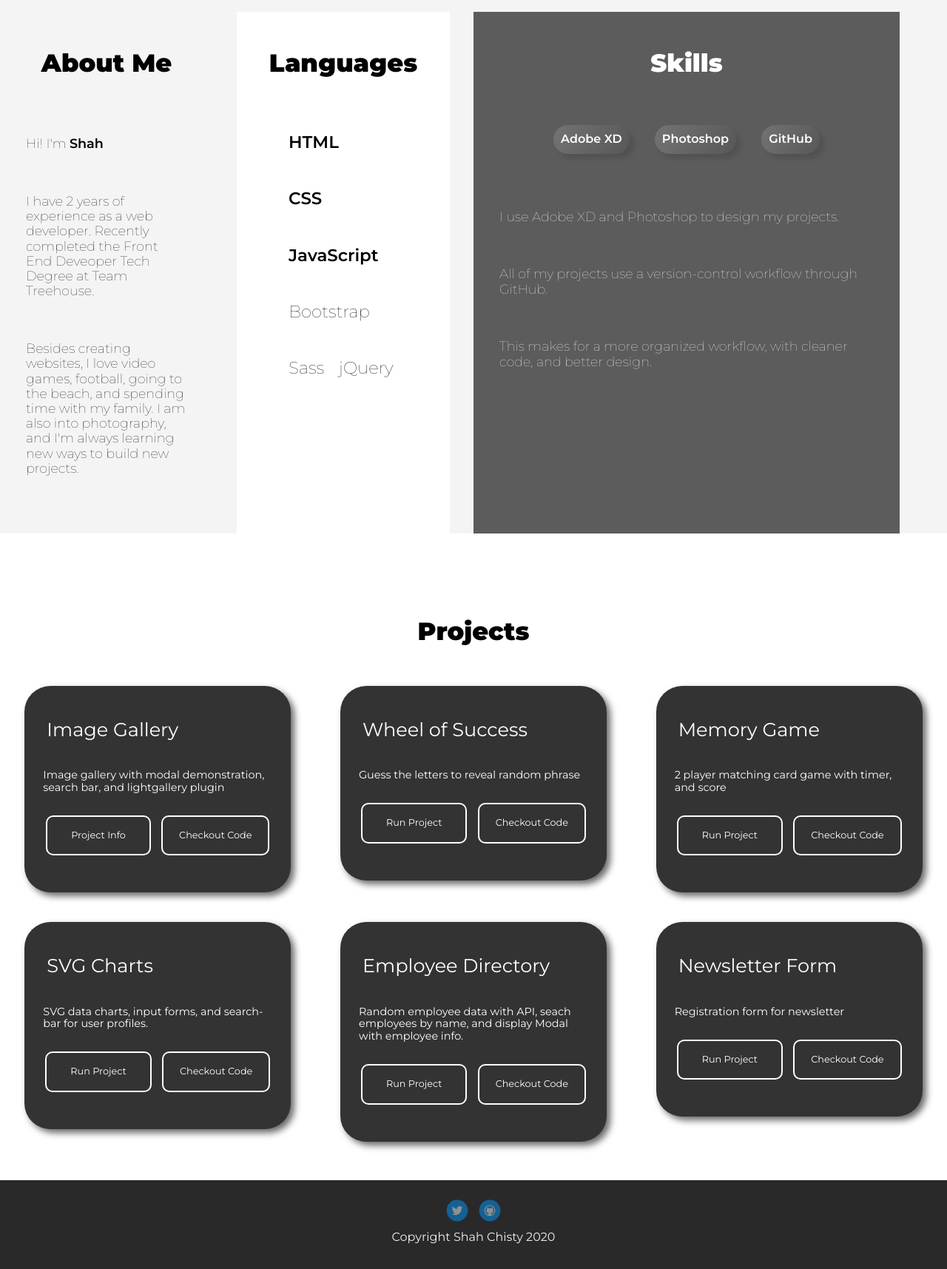
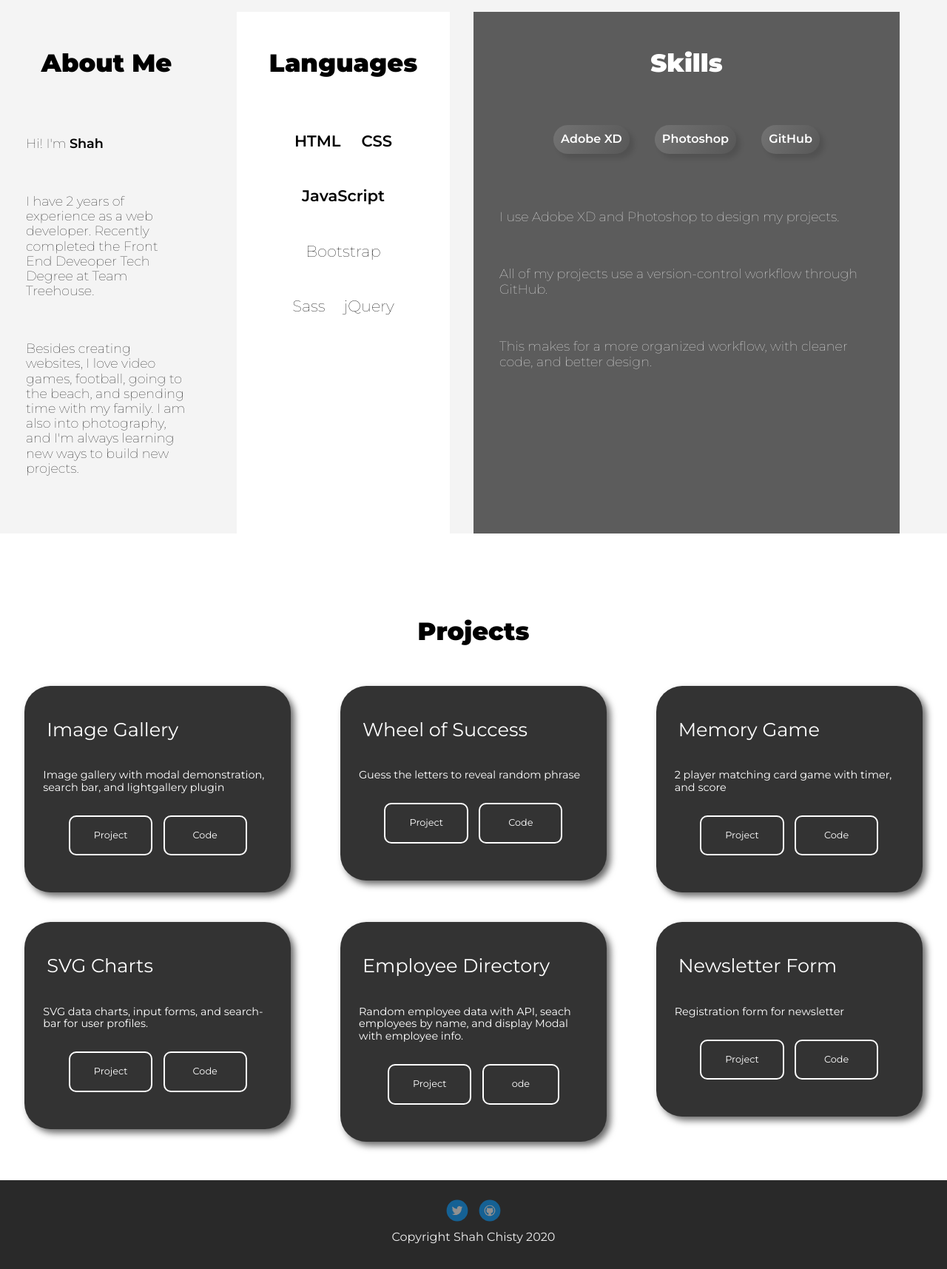
Before and after one commit to Sizu24/sizu24.github.io, a PHP site: page / in a window 1280 px wide. Shown: the part 1507-3222 px from the top of the page at 74% size. Run offline with PHP 8.4, Linux system fonts and the light colour scheme; some libraries are stand-ins or nearby versions.

Commit message:
spacing for language list

```diff
--- a/css/style.css
+++ b/css/style.css
@@ -470,6 +470,7 @@ span {
   margin: 0 auto;
   padding: 0 60px 50px 60px;
   display: flex;
+  justify-content: space-evenly;
   list-style: none;
   flex-wrap: wrap;
   font-weight: 100;
@@ -479,18 +480,9 @@ span {
   margin: 15px 0px;
   padding: 10px;
 }
-@media (min-width: 576px) {
+@media (min-width: 376px) {
   .languages ul li {
-    font-size: 1.3em;
-  }
-  .languages ul li:nth-child(1) {
-    margin-right: 75px;
-  }
-  .languages ul li:nth-child(2) {
-    margin-right: 0px;
-  }
-  .languages ul li:nth-child(5) {
-    margin-right: 0px;
+    font-size: 1.2em;
   }
 }
 .languages ul li:nth-child(-n+3) {
@@ -891,7 +883,7 @@ footer .copyright {
   background-color: transparent;
   border: 2px solid #fff;
   color: #fff;
-  padding: 18px 22px;
+  padding: 18px 38px;
   border-radius: 10px;
   margin: 0 5px;
 }
--- a/index.html
+++ b/index.html
@@ -130,8 +130,8 @@
             <p class="card-description">
               Image gallery with modal demonstration, search bar, and lightgallery plugin
             </p>
-            <button class="run-button">Project Info</button>
-            <button class="code-button">Checkout Code</button>
+            <button class="run-button">Project</button>
+            <button class="code-button">Code</button>
           </div>
 
           <div class="card">
@@ -142,8 +142,8 @@
             <p class="card-description">
               Guess the letters to reveal random phrase
             </p>
-            <button class="run-button">Run Project</button>
-            <button class="code-button">Checkout Code</button>
+            <button class="run-button">Project</button>
+            <button class="code-button">Code</button>
           </div>
 
           <div class="card">
@@ -154,8 +154,8 @@
               <p class="card-description">
                 2 player matching card game with timer, and score
               </p>
-              <button class="run-button">Run Project</button>
-              <button class="code-button">Checkout Code</button>
+              <button class="run-button">Project</button>
+              <button class="code-button">Code</button>
           </div>
 
           <div class="card">
@@ -168,8 +168,8 @@
               <p class="card-description">
                 SVG data charts, input forms, and search-bar for user profiles.
               </p>
-              <button class="run-button">Run Project</button>
-              <button class="code-button">Checkout Code</button>
+              <button class="run-button">Project</button>
+              <button class="code-button">Code</button>
           </div>
 
           <div class="card">
@@ -180,8 +180,8 @@
             <p class="card-description">
               Random employee data with API, seach employees by name, and display Modal with employee info.
             </p>
-            <button class="run-button">Run Project</button>
-            <button class="code-button">Checkout Code</button>
+            <button class="run-button">Project</button>
+            <button class="code-button">ode</button>
           </div>
 
           <div class="card">
@@ -192,8 +192,8 @@
             <p class="card-description">
               Registration form for newsletter
             </p>
-            <button class="run-button">Run Project</button>
-            <button class="code-button">Checkout Code</button>
+            <button class="run-button">Project</button>
+            <button class="code-button">Code</button>
           </div>
         </div>
       </div>
--- a/scss/partials/base/_typography.scss
+++ b/scss/partials/base/_typography.scss
@@ -122,6 +122,7 @@ span{
     margin: 0 auto;
     padding: 0 60px 50px 60px;
     display: flex;
+    justify-content: space-evenly;
     list-style: none;
     flex-wrap: wrap;
     font-weight: 100;
@@ -129,19 +130,9 @@ span{
 
     li{
       margin: 15px 0px;
-      // padding-right: 20px;
       padding: 10px;
-      @include mq($sm){
-        font-size: 1.3em;
-        &:nth-child(1){
-          margin-right: 75px;
-        }
-        &:nth-child(2){
-          margin-right: 0px;
-        }
-        &:nth-child(5){
-          margin-right: 0px;
-        }
+      @include mq($xs){
+        font-size: 1.2em;
       }
 
       &:nth-child(-n+3){
--- a/scss/partials/component/_buttons.scss
+++ b/scss/partials/component/_buttons.scss
@@ -13,7 +13,6 @@
   }
   @include mq($md){
     font-size: 1.7em;
-
   }
   @include mq($xl){
     padding-bottom: 400px;
@@ -38,7 +37,7 @@
     border-color: rgb(31, 31, 31);
   }
 
-// Button One
+// Landing page Button One
   &.one{
     padding: 10px 85px;
     color: #000;
@@ -56,7 +55,7 @@
     }
   }
 
-// Button Two
+// Landing page Button Two
   &.two{
     padding: 10px 95px;
     @include mq($md){
@@ -106,7 +105,7 @@
   background-color: transparent;
   border: 2px solid #fff;
   color: #fff;
-  padding: 18px 22px;
+  padding: 18px 38px;
   border-radius: 10px;
   margin: 0 5px;
 }
--- a/scss/partials/utilities/_variables.scss
+++ b/scss/partials/utilities/_variables.scss
@@ -1,5 +1,5 @@
 // media query screen sizes
-$xs: 351px;
+$xs: 376px;
 $sm: 576px;
 $md: 768px;
 $lg: 1024px;
```
Also changed, not shown: 1 other file.
